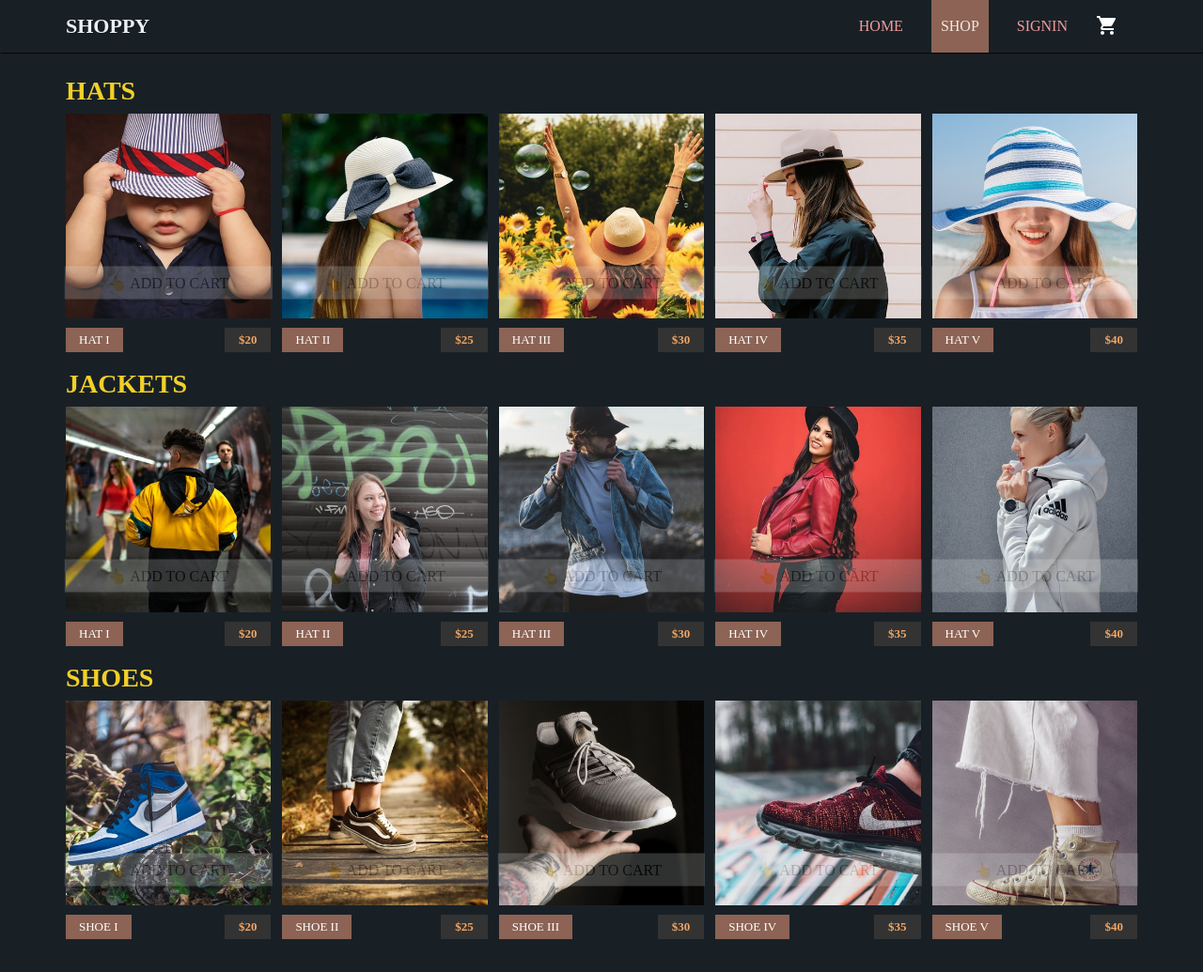
After one commit to touhidulShawan/shoppy-static, a PHP site: page /pages/shop.html in a window 1280 px wide. The commit adds this page. Shown: the whole page at 94% size. Run offline with PHP 8.4, Linux system fonts and the light colour scheme.

Commit message:
complete category navigation

```diff
--- a/index.html
+++ b/index.html
@@ -15,9 +15,11 @@
         </a>
         <ul class="nav__ul">
           <li class="nav__items">
-            <a href="#" class="nav__link active__link">home</a>
+            <a href="index.html" class="nav__link active__link">home</a>
           </li>
-          <li class="nav__items"><a href="#" class="nav__link">shop</a></li>
+          <li class="nav__items">
+            <a href="./pages/shop.html" class="nav__link">shop</a>
+          </li>
           <li class="nav__items"><a href="#" class="nav__link">signin</a></li>
           <li class="cart">
             <span class="cart__icon">
--- /dev/null
+++ b/pages/shop.html
@@ -0,0 +1,225 @@
+<!DOCTYPE html>
+<html lang="en">
+  <head>
+    <meta charset="UTF-8" />
+    <meta name="viewport" content="width=device-width, initial-scale=1.0" />
+    <title>SHOPPY</title>
+    <link rel="stylesheet" href="../css/style.css" />
+  </head>
+  <body>
+    <!-- navbar start -->
+    <nav class="nav">
+      <div class="container nav__container">
+        <a href="../index.html" class="logo">
+          <span class="logo__text">shoppy</span>
+        </a>
+        <ul class="nav__ul">
+          <li class="nav__items">
+            <a href="../index.html" class="nav__link ">home</a>
+          </li>
+          <li class="nav__items">
+            <a href="shop.html" class="nav__link active__link">shop</a>
+          </li>
+          <li class="nav__items"><a href="#" class="nav__link">signin</a></li>
+          <li class="cart">
+            <span class="cart__icon">
+              <img src="../img/icons/shopping_cart.svg" alt="cart icon" />
+            </span>
+          </li>
+        </ul>
+      </div>
+    </nav>
+    <!-- navbar end  -->
+
+    <!-- shop  catergory list start  -->
+    <div class=" container category__container">
+      <!-- 1st row start -->
+      <div class="category__content--wrapper category__hats">
+        <h1 class="category__title">Hats</h1>
+        <div class="category__items">
+          <!-- 1st item start -->
+          <div class="category__wrapper">
+            <div class="category__content">
+              <img src="../img/Hats/hat_one.jpg" alt="hats-image" />
+              <div class="product__footer">
+                <span class="product__name">hat I</span>
+                <span class="product__price">$20</span>
+              </div>
+            </div>
+          </div>
+          <!-- 1st item end  -->
+          <!-- 2nd item start  -->
+          <div class="category__wrapper">
+            <div class="category__content">
+              <img src="../img/Hats/hat_two.jpg" alt="hats-image" />
+              <div class="product__footer">
+                <span class="product__name">hat II</span>
+                <span class="product__price">$25</span>
+              </div>
+            </div>
+          </div>
+          <!-- 2nd item end  -->
+          <!-- 3rd item start  -->
+          <div class="category__wrapper">
+            <div class="category__content">
+              <img src="../img/Hats/hat_three.jpg" alt="hats-image" />
+              <div class="product__footer">
+                <span class="product__name">hat III</span>
+                <span class="product__price">$30</span>
+              </div>
+            </div>
+          </div>
+          <!-- 3rd item end  -->
+          <!-- 4th item start  -->
+          <div class="category__wrapper">
+            <div class="category__content">
+              <img src="../img/Hats/hat_four.jpg" alt="hats-image" />
+              <div class="product__footer">
+                <span class="product__name">hat IV</span>
+                <span class="product__price">$35</span>
+              </div>
+            </div>
+          </div>
+          <!-- 4th item end  -->
+          <!-- 5th item start  -->
+          <div class="category__wrapper">
+            <div class="category__content">
+              <img src="../img/Hats/hat_five.jpg" alt="hats-image" />
+              <div class="product__footer">
+                <span class="product__name">hat V</span>
+                <span class="product__price">$40</span>
+              </div>
+            </div>
+          </div>
+          <!-- 5th item end  -->
+        </div>
+      </div>
+      <!-- 1st row end  -->
+      <!-- 2nd row start  -->
+      <div class="category__content--wrapper category__jacket">
+        <h1 class="category__title">jackets</h1>
+        <div class="category__items">
+          <!-- 1st item start -->
+          <div class="category__wrapper">
+            <div class="category__content">
+              <img src="../img/Jackets/jacket_one.jpg" alt="jacket-image" />
+              <div class="product__footer">
+                <span class="product__name">hat I</span>
+                <span class="product__price">$20</span>
+              </div>
+            </div>
+          </div>
+          <!-- 1st item end  -->
+          <!-- 2nd item start  -->
+          <div class="category__wrapper">
+            <div class="category__content">
+              <img src="../img/Jackets/jacket_two.jpg" alt="jacket-image" />
+              <div class="product__footer">
+                <span class="product__name">hat II</span>
+                <span class="product__price">$25</span>
+              </div>
+            </div>
+          </div>
+          <!-- 2nd item end  -->
+          <!-- 3rd item start  -->
+          <div class="category__wrapper">
+            <div class="category__content">
+              <img src="../img/Jackets/jacket_three.jpg" alt="jacket-image" />
+              <div class="product__footer">
+                <span class="product__name">hat III</span>
+                <span class="product__price">$30</span>
+              </div>
+            </div>
+          </div>
+          <!-- 3rd item end  -->
+          <!-- 4th item start  -->
+          <div class="category__wrapper">
+            <div class="category__content">
+              <img src="../img/Jackets/jacket_four.jpg" alt="jacket-image" />
+              <div class="product__footer">
+                <span class="product__name">hat IV</span>
+                <span class="product__price">$35</span>
+              </div>
+            </div>
+          </div>
+          <!-- 4th item end  -->
+          <!-- 5th item start  -->
+          <div class="category__wrapper">
+            <div class="category__content">
+              <img src="../img/Jackets/jacket_five.jpg" alt="jacket-image" />
+              <div class="product__footer">
+                <span class="product__name">hat V</span>
+                <span class="product__price">$40</span>
+              </div>
+            </div>
+          </div>
+          <!-- 5th item end  -->
+        </div>
+      </div>
+      <!-- 2nd row end  -->
+      <!-- 3rd row start  -->
+      <div class="category__content--wrapper category__shoes">
+        <h1 class="category__title">shoes</h1>
+        <div class="category__items">
+          <!-- 1st item start -->
+          <div class="category__wrapper">
+            <div class="category__content">
+              <img src="../img/Shoes/shoe_one.jpg" alt="shoes-image" />
+              <div class="product__footer">
+                <span class="product__name">shoe I</span>
+                <span class="product__price">$20</span>
+              </div>
+            </div>
+          </div>
+          <!-- 1st item end  -->
+          <!-- 2nd item start  -->
+          <div class="category__wrapper">
+            <div class="category__content">
+              <img src="../img/Shoes/shoe_two.jpg" alt="shoes-image" />
+              <div class="product__footer">
+                <span class="product__name">shoe II</span>
+                <span class="product__price">$25</span>
+              </div>
+            </div>
+          </div>
+          <!-- 2nd item end  -->
+          <!-- 3rd item start  -->
+          <div class="category__wrapper">
+            <div class="category__content">
+              <img src="../img/Shoes/shoe_three.jpg" alt="shoe-image" />
+              <div class="product__footer">
+                <span class="product__name">shoe III</span>
+                <span class="product__price">$30</span>
+              </div>
+            </div>
+          </div>
+          <!-- 3rd item end  -->
+          <!-- 4th item start  -->
+          <div class="category__wrapper">
+            <div class="category__content">
+              <img src="../img/Shoes/shoe_four.jpg" alt="shoe-image" />
+              <div class="product__footer">
+                <span class="product__name">shoe IV</span>
+                <span class="product__price">$35</span>
+              </div>
+            </div>
+          </div>
+          <!-- 4th item end  -->
+          <!-- 5th item start  -->
+          <div class="category__wrapper">
+            <div class="category__content">
+              <img src="../img/Shoes/shoe_five.jpg" alt="shoe-image" />
+              <div class="product__footer">
+                <span class="product__name">shoe V</span>
+                <span class="product__price">$40</span>
+              </div>
+            </div>
+          </div>
+          <!-- 5th item end  -->
+        </div>
+      </div>
+      <!-- 3rd row end  -->
+    </div>
+    <!-- shop  category list end  -->
+  </body>
+</html>
--- /dev/null
+++ b/scss/pages/_category.scss
@@ -0,0 +1,83 @@
+.category {
+  &__container {
+    margin: 2.5rem auto;
+  }
+
+  &__title {
+    text-transform: uppercase;
+    font-size: 2.8rem;
+    margin: 0.8rem auto;
+    color: var(--secondary);
+  }
+
+  &__items {
+    display: grid;
+    grid-template-columns: repeat(auto-fit, minmax(200px, 1fr));
+    grid-template-rows: auto;
+    gap: 1.2rem;
+  }
+
+  &__content {
+    display: flex;
+    flex-direction: column;
+    align-items: center;
+    position: relative;
+
+    &::after {
+      content: "👆 Add to Cart";
+      display: block;
+      position: absolute;
+      padding: 0.8rem 0.1rem;
+      text-align: center;
+      text-transform: uppercase;
+      background: #eaf0f1;
+      color: #222222;
+      width: 100%;
+      font-size: 1.6rem;
+      top: 68%;
+      left: 50%;
+      transform: translate(-50%, -50%);
+      opacity: 0.2;
+      transition: all 0.38s ease-in-out;
+    }
+
+    img {
+      width: 100%;
+      height: 100%;
+    }
+  }
+}
+
+.category__content:hover {
+  &::after {
+    opacity: 0.98;
+  }
+  cursor: pointer;
+}
+
+.product {
+  &__footer {
+    width: 100%;
+    display: flex;
+    justify-content: space-between;
+    align-items: center;
+    // margin-bottom: 2rem;
+  }
+
+  &__name {
+    background: var(--dark);
+    padding: 0.5rem 1.4rem;
+    font-size: 13px;
+    text-transform: uppercase;
+    margin: 1rem 0;
+    color: #fff;
+  }
+
+  &__price {
+    background: #333333;
+    color: var(--accent);
+    padding: 0.5rem 1.5rem;
+    font-size: 13px;
+    font-weight: bold;
+  }
+}
--- a/scss/style.scss
+++ b/scss/style.scss
@@ -2,3 +2,4 @@
 @import "./partials/colors";
 @import "./components/navbar";
 @import "./components/navigation";
+@import "./pages/category";
```
Also changed, not shown: css/style.css, 1 other file.
